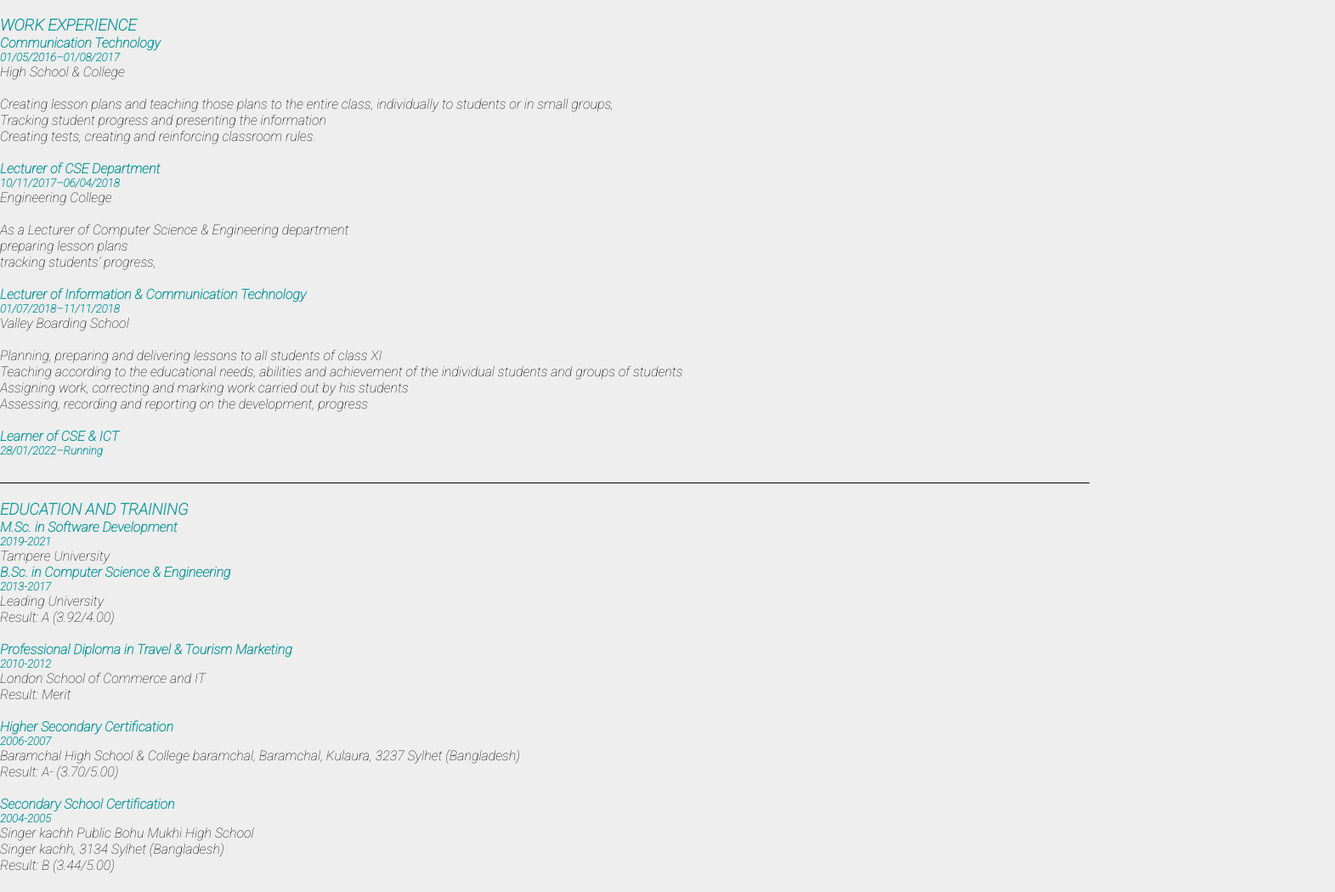
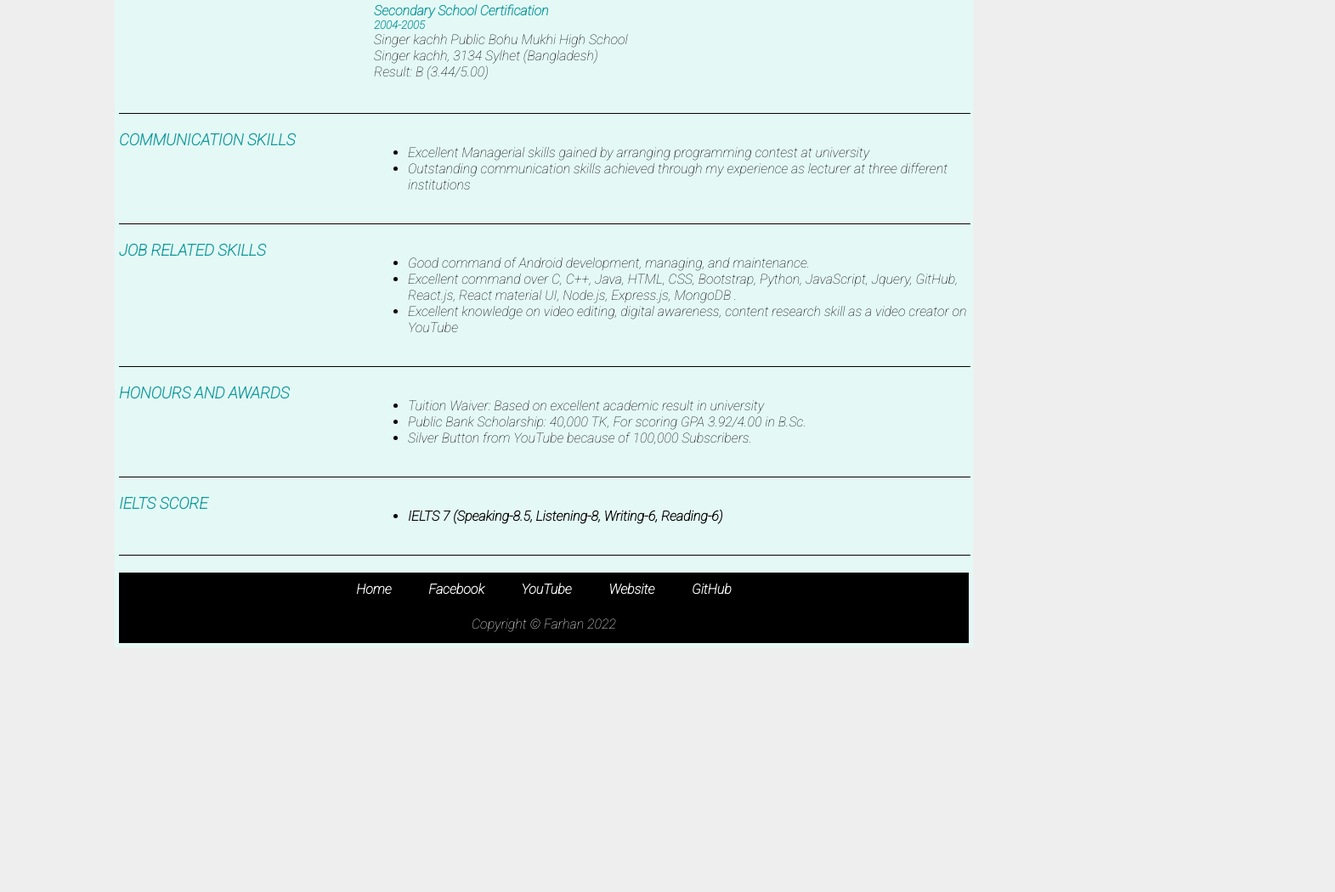
Before and after one commit to FarhanChowdhury738/textcv, a plain HTML site: page index.html in a window 1280 px wide. Shown: the part 1181-2231 px from the top of the page at 85% size, 1571 px wide, since content can reach past the window. After the commit the page ends 1943 px from the top, so only its background shows below. Drawn offline with Linux system fonts and the light colour scheme.

Commit message:
Update style.css

```diff
--- a/style.css
+++ b/style.css
@@ -1,100 +1,122 @@
-*{
+ body{
                 margin: 0;
                 padding: 0;
-}
-body{
                 background-color: #EEE;
                 font-family: 'Roboto', sans-serif;
+
             }
-.container{
+
+            h1,h2,h3,h4,h5{
+                color: #11999E;
+                margin: 0 auto;
+            }
+
+            a{
+                text-decoration: none;
+                color: teal;
+                font-weight: bold;
+            }
+
+            p{
+              margin: 0 auto;
+              line-height: 1.5rem;
+            }
+
+            #container{
                 max-width: 1000px;
                 background-color: #E4F9F5;
                 margin: 0 auto;
-    padding: 20px;
+                padding: 5px;
             }
-.profile{
+
+
+
+           /* header style starts here */
+
+            .profile-image{
+                height: 120px;
                 width: 100px;
-    height: 120px;
                 border: 3px solid white;
                 border-radius: 50%;
                 float: left;
+
             }
+
             .header-bio{
+                margin-top: 30px;
                 float: left;
-    padding: 30px;
-}
-h1,h2,h3,h4,h5,h6{
-    color: #11999e;
+                padding: 0 20px;
+
             }
             .header-contact{
                 float: right;
-    padding: 32px;
+
             }
             .header-contact a{
+                text-decoration: none;
                 color: teal;
                 font-weight: bold;
-    text-decoration: none;
+            }
 
+            .header-contact a:hover{
+                text-decoration: underline;
+                color: tomato;
             }
-.header-contact a:hover{
-    color: tomato;
-    text-decoration: underline;
-}
+
+              /* header style ends here */
+
             .clear-div{
                 clear: both;
             }
+
             hr{
-    border: solid black 2px;
+                border: 3px solid black;
                 width: 100%;
                 margin: 20px auto;
                 border-bottom: none;
             }
 
-/*------------
-personal section start
-------------------*/
-.personal-section{
+            .left-div{
+                float: left;
+                width: 30%;
+            }
 
+            .right-div{
+                float: left;
+                width: 70%;
             }
-.content{
-    margin-bottom: 30px;
-}
-.content-left{
-    width: 30%;
-    float: left;
-}
-.content-right{
-    width: 70%;
-    float: left;
-}
+
+
+
             .common-hr{
                 border: solid black 1px;
                 border-bottom: none;
                 width: 100%;
                 margin: 20px auto;
             }
-.education-left{
+
+            .edu-template-left{
+                float: left;
                 width: 50%;
-    float: left;
             }
-.education-right{
+            .edu-template-right{
+                float: right;
                 width: 50%;
-    float: right;
+            }
+
+            .bottom-container{
+                background-color: black;
+                text-align: center;
+                padding: 10px;
 
             }
-.bottom{
-    background-color: black;
-    text-align: center;
-    padding: 12px;
-}
-.bottom a{
+            .bottom-container a{
                 color: white;
                 text-decoration: none;
                 margin: 20px;
             }
-.bottom p{
+
+            .bottom-container p{
                 color: white;
-    margin-top: 25px;
-    text-align: right;
-
+                margin-top: 20px;
             }
```
Lines whose indentation alone changed are shown as unchanged.
